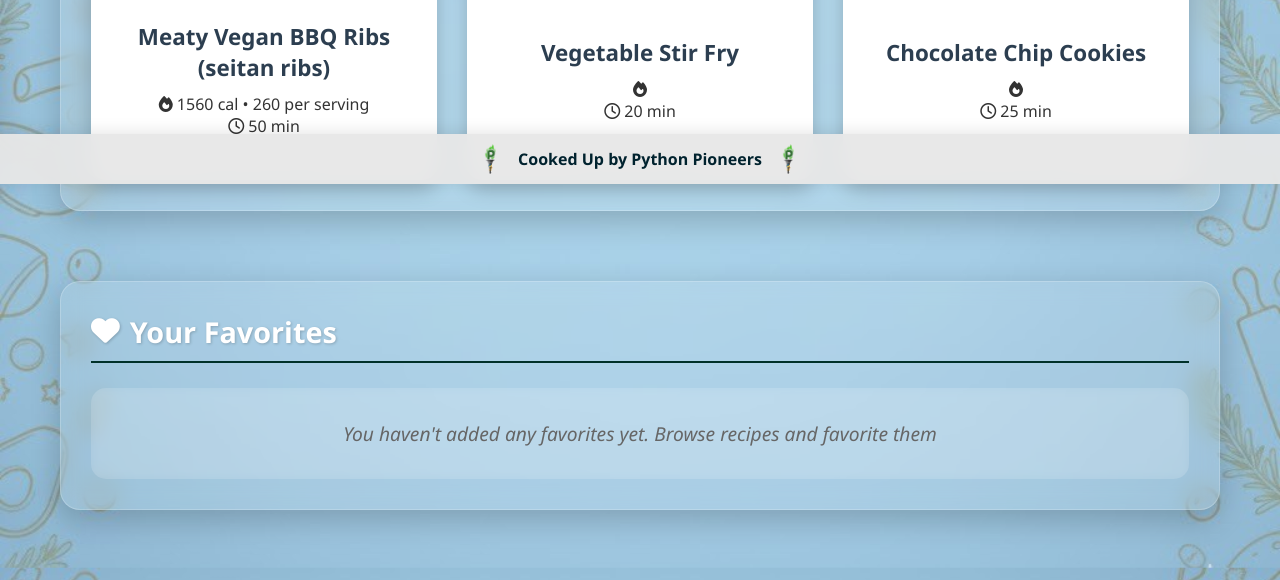
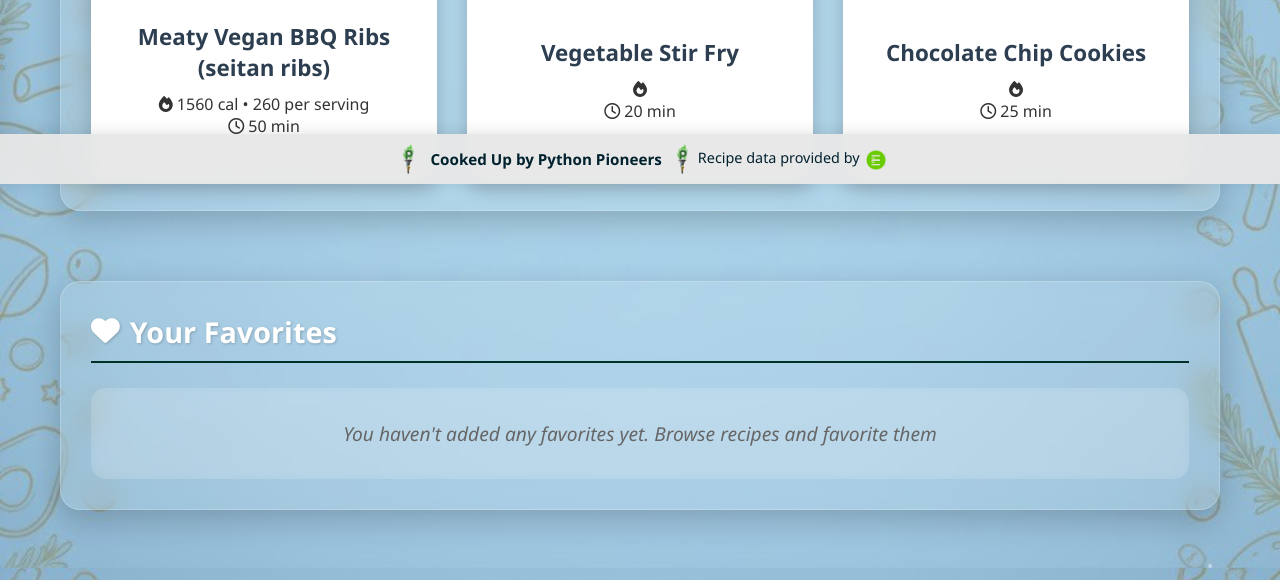
Before and after one commit to Gabberz320/Python_pantry, a Flask app: page / in a window 1280 px wide. Shown: the part 616-1196 px from the top of the page. Run offline with Flask 3, Linux system fonts and the light colour scheme.

Commit message:
adding edamam credit

```diff
--- a/static/styles.css
+++ b/static/styles.css
@@ -893,3 +893,45 @@ label[for="selected-ingredients-container"],
 #clear-ingredients {
     margin-top: 0.75rem;
 }
+
+
+/*footer credit for edamam*/
+.footer-container {
+    display: flex;
+    justify-content: space-between;
+    align-items: center;
+    padding: 0 40px;
+}
+
+.footer-text {
+    display: flex;
+    align-items: center;
+    gap: 6px;
+    color: #00222e;
+    font-size: 0.95em;
+}
+
+.footer-credit {
+    display: flex;
+    align-items: center;
+    color: #00222e;
+    font-size: 0.9em;
+    gap: 6px;
+}
+
+.footer-credit p {
+    margin: 0;
+    display: flex;
+    align-items: right;
+    gap: 6px;
+}
+
+.edamam-logo {
+    height: 20px;
+    vertical-align: middle;
+    transition: transform 0.2s ease-in-out;
+}
+
+.edamam-logo:hover {
+    transform: scale(1.1);
+}
--- a/templates/index.html
+++ b/templates/index.html
@@ -251,14 +251,20 @@ document.addEventListener("click", (e) => {
 
 <!-- bottom bar -->
 <footer class="bottombar">
-    <div class="nav-container">
-        <!-- <div class="logo">
-            <h2>Python Pantry</h2>
-        </div> -->
+    <div class="nav-container footer-container">
         <div class="footer-text">
             <img src="{{ url_for('static', filename='images/picture1.png') }}" alt="Logo" class="footer-logo">
             <span>Cooked Up by Python Pioneers</span>
             <img src="{{ url_for('static', filename='images/picture1.png') }}" alt="Logo" class="footer-logo">
+        </div>
+
+        <div class="footer-credit">
+            <p>
+                Recipe data provided by
+                <a href="https://developer.edamam.com/" target="_blank" rel="noopener noreferrer">
+                    <img src="{{ url_for('static', filename='images/edamam.png') }}" alt="Edamam" class="edamam-logo">
+                </a>
+            </p>
         </div>
     </div>
 </footer>
```
Also changed, not shown: static/images/edamam.png (added).
